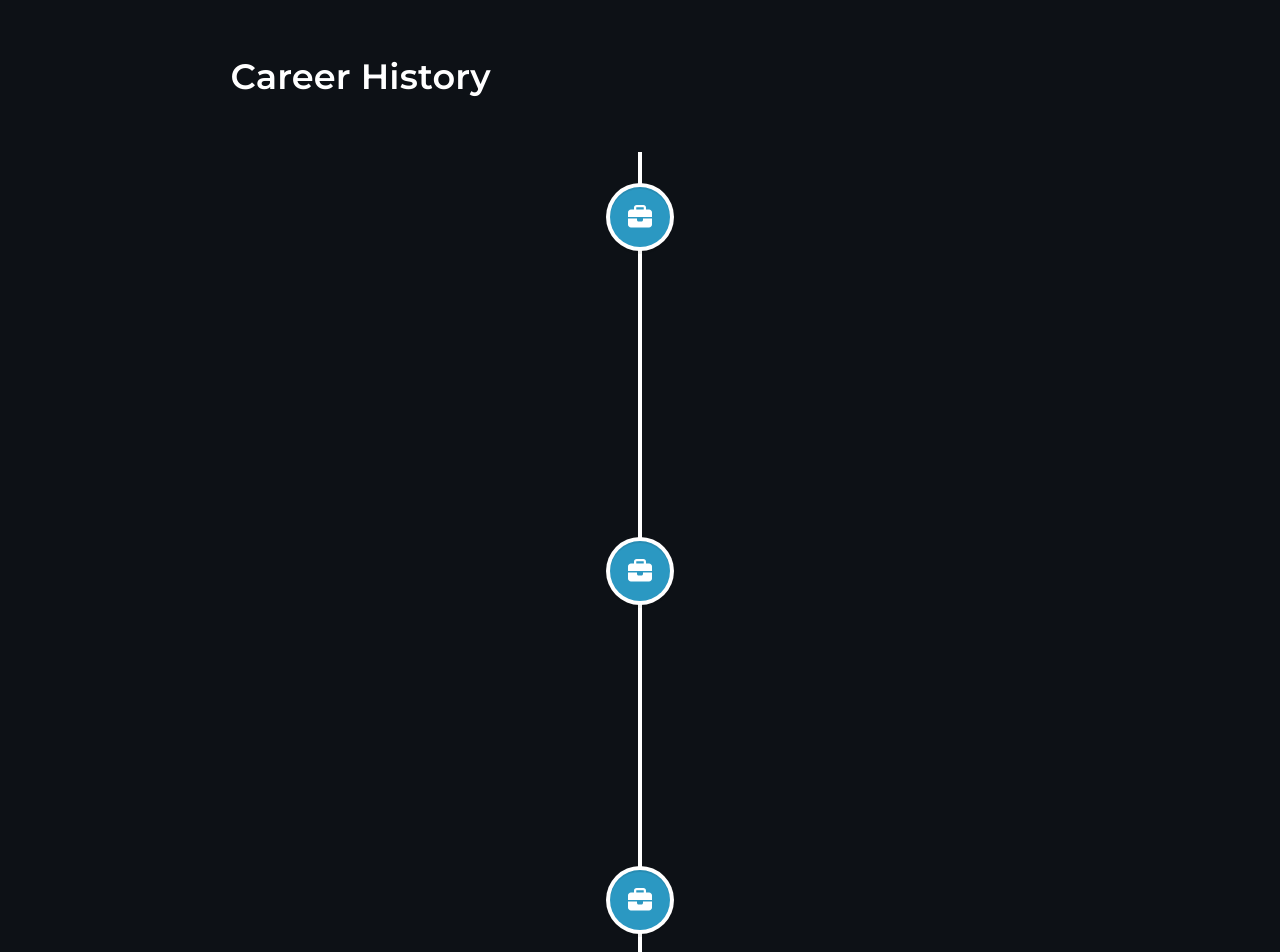
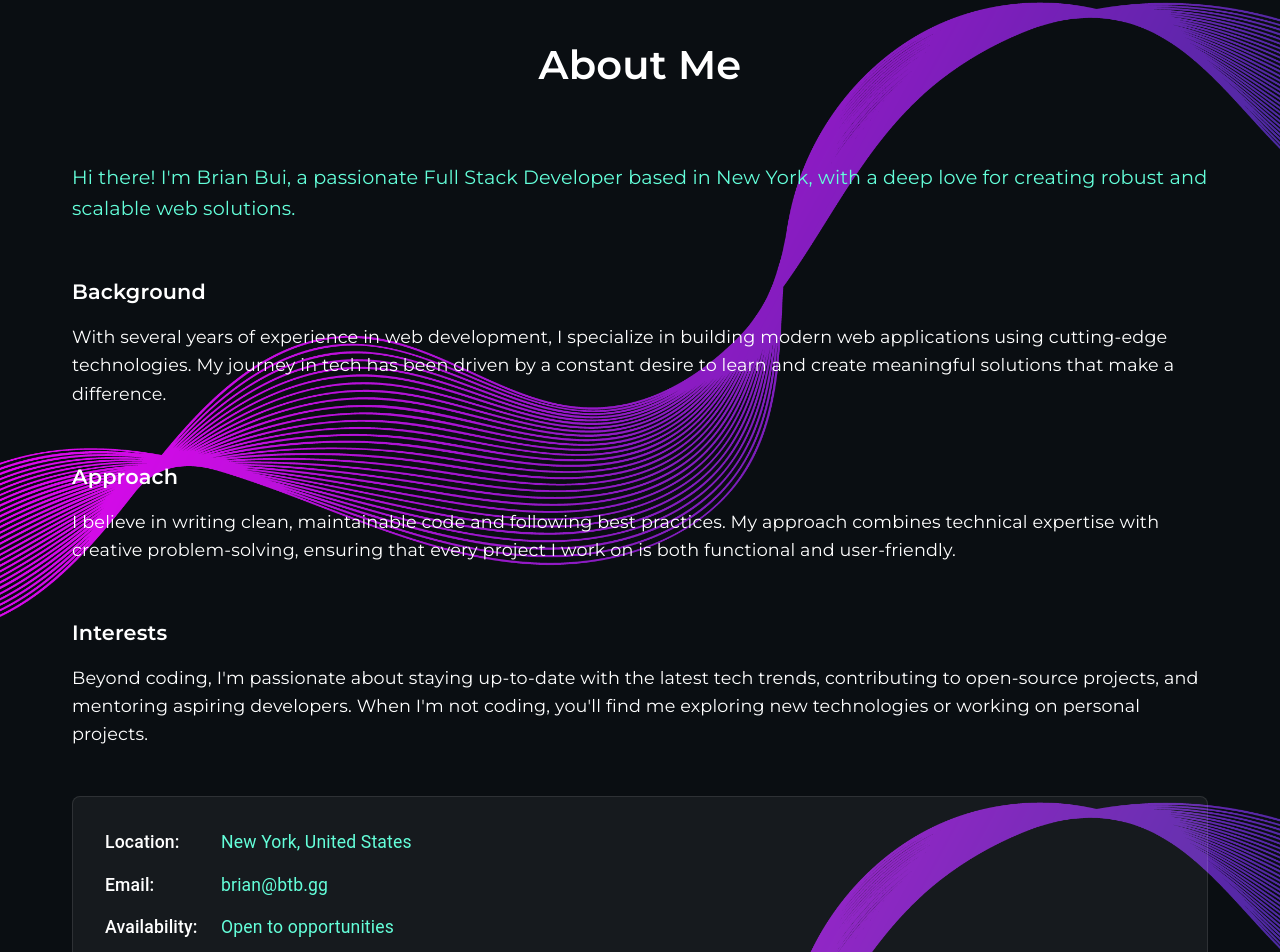
Before and after one commit to naskavinda/upwork-portfolio-brian, a React (Create React App) app: page / in a window 1280 px wide. Shown: the part 1541-2493 px from the top of the page. Built offline with nearby package versions, Linux system fonts and the light colour scheme.

Commit message:
Create about section

```diff
--- a/src/App.tsx
+++ b/src/App.tsx
@@ -1,6 +1,7 @@
 import React, {useState, useEffect} from "react";
 import {
   Main,
+  About,
   Expertise,
   Timeline,
   Project,
@@ -32,6 +33,7 @@ function App() {
         <FadeIn transitionDuration={700}>
             <Main/>
             <Expertise/>
+            <About/>
             <Timeline/>
             <Project/>
             <Contact/>
--- /dev/null
+++ b/src/assets/styles/About.scss
@@ -0,0 +1,122 @@
+.about-section {
+  padding: 6rem 0;
+  background-color: #0a192f;
+  color: #8892b0;
+
+  h1 {
+    color: white;
+    font-size: 2.5rem;
+    margin-bottom: 3rem;
+    text-align: center;
+  }
+}
+
+.about-container {
+  max-width: 1200px;
+  margin: 0 auto;
+  padding: 0 2rem;
+}
+
+.about-content {
+  display: flex;
+  gap: 4rem;
+  justify-content: center;
+
+  @media (max-width: 768px) {
+    flex-direction: column;
+    gap: 2rem;
+  }
+}
+
+.about-text {
+  .intro {
+    font-size: 1.2rem;
+    line-height: 1.6;
+    margin-bottom: 2rem;
+    color: #64ffda;
+  }
+}
+
+.about-details {
+  display: grid;
+  gap: 2rem;
+  margin-bottom: 3rem;
+
+  .detail-section {
+    h3 {
+      color: white;
+      font-size: 1.3rem;
+      margin-bottom: 1rem;
+    }
+
+    p {
+      line-height: 1.6;
+      margin: 0;
+    }
+  }
+}
+
+.personal-info {
+  display: grid;
+  gap: 1rem;
+  padding: 2rem;
+  background-color: rgba(255, 255, 255, 0.05);
+  border-radius: 8px;
+  border: 1px solid rgba(255, 255, 255, 0.1);
+
+  .info-item {
+    display: flex;
+    gap: 1rem;
+
+    .label {
+      color: white;
+      min-width: 100px;
+      font-weight: 500;
+    }
+
+    .value {
+      color: #64ffda;
+    }
+  }
+}
+
+// Light theme styles
+.light-mode {
+  .about-section {
+    background-color: white;
+    color: #4a5568;
+
+    h1 {
+      color: #1a202c;
+    }
+
+    .about-text {
+      .intro {
+        color: #2b98c2;
+      }
+    }
+
+    .about-details {
+      .detail-section {
+        h3 {
+          color: #1a202c;
+        }
+      }
+    }
+
+    .personal-info {
+      background-color: #f7fafc;
+      border-color: #e2e8f0;
+
+      .info-item {
+        .label {
+          color: #1a202c;
+        }
+
+        .value {
+          color: #2b98c2;
+        }
+      }
+    }
+  }
+}
--- /dev/null
+++ b/src/components/About.tsx
@@ -0,0 +1,69 @@
+import React from 'react';
+import '../assets/styles/About.scss';
+
+function About() {
+  return (
+    <div id="about" className="about-section">
+      <div className="about-container">
+        <h1>About Me</h1>
+
+        <div className="about-content">
+          <div className="about-text">
+            <p className="intro">
+              Hi there! I'm Brian Bui, a passionate Full Stack Developer based in New York,
+              with a deep love for creating robust and scalable web solutions.
+            </p>
+
+            <div className="about-details">
+              <div className="detail-section">
+                <h3>Background</h3>
+                <p>
+                  With several years of experience in web development, I specialize in
+                  building modern web applications using cutting-edge technologies.
+                  My journey in tech has been driven by a constant desire to learn
+                  and create meaningful solutions that make a difference.
+                </p>
+              </div>
+
+              <div className="detail-section">
+                <h3>Approach</h3>
+                <p>
+                  I believe in writing clean, maintainable code and following best practices.
+                  My approach combines technical expertise with creative problem-solving,
+                  ensuring that every project I work on is both functional and user-friendly.
+                </p>
+              </div>
+
+              <div className="detail-section">
+                <h3>Interests</h3>
+                <p>
+                  Beyond coding, I'm passionate about staying up-to-date with the latest
+                  tech trends, contributing to open-source projects, and mentoring aspiring
+                  developers. When I'm not coding, you'll find me exploring new technologies
+                  or working on personal projects.
+                </p>
+              </div>
+            </div>
+
+            <div className="personal-info">
+              <div className="info-item">
+                <span className="label">Location:</span>
+                <span className="value">New York, United States</span>
+              </div>
+              <div className="info-item">
+                <span className="label">Email:</span>
+                <span className="value">brian@btb.gg</span>
+              </div>
+              <div className="info-item">
+                <span className="label">Availability:</span>
+                <span className="value">Open to opportunities</span>
+              </div>
+            </div>
+          </div>
+        </div>
+      </div>
+    </div>
+  );
+}
+
+export default About;
--- a/src/components/Contact.tsx
+++ b/src/components/Contact.tsx
@@ -86,10 +86,13 @@ function Contact() {
           <h3>Quick Links</h3>
           <ul>
             <li>
-              <a href="#about">About</a>
+              <a href="#about">About Me</a>
             </li>
             <li>
               <a href="#expertise">Expertise</a>
+            </li>
+            <li>
+              <a href="#career">Career</a>
             </li>
             <li>
               <a href="#projects">Projects</a>
--- a/src/components/Navigation.tsx
+++ b/src/components/Navigation.tsx
@@ -17,7 +17,13 @@ import MenuIcon from '@mui/icons-material/Menu';
 import Toolbar from '@mui/material/Toolbar';
 
 const drawerWidth = 240;
-const navItems = [['Expertise', 'expertise'], ['Career', 'career'], ['Projects', 'projects'], ['Contact', 'contact']];
+const navItems = [
+  ["Expertise", "expertise"],
+  ["About Me", "about"],
+  ["Career", "career"],
+  ["Projects", "projects"],
+  ["Contact", "contact"],
+];
 
 function Navigation({parentToChild, modeChange}: any) {
 
--- a/src/components/index.js
+++ b/src/components/index.js
@@ -1,6 +1,7 @@
 export { default as Navigation } from "./Navigation";
 export { default as Footer } from "./Footer";
 export { default as Main } from "./Main";
+export { default as About } from "./About";
 export { default as Expertise } from "./Expertise";
 export { default as Timeline } from "./Timeline";
 export { default as Project } from "./Project";
```
